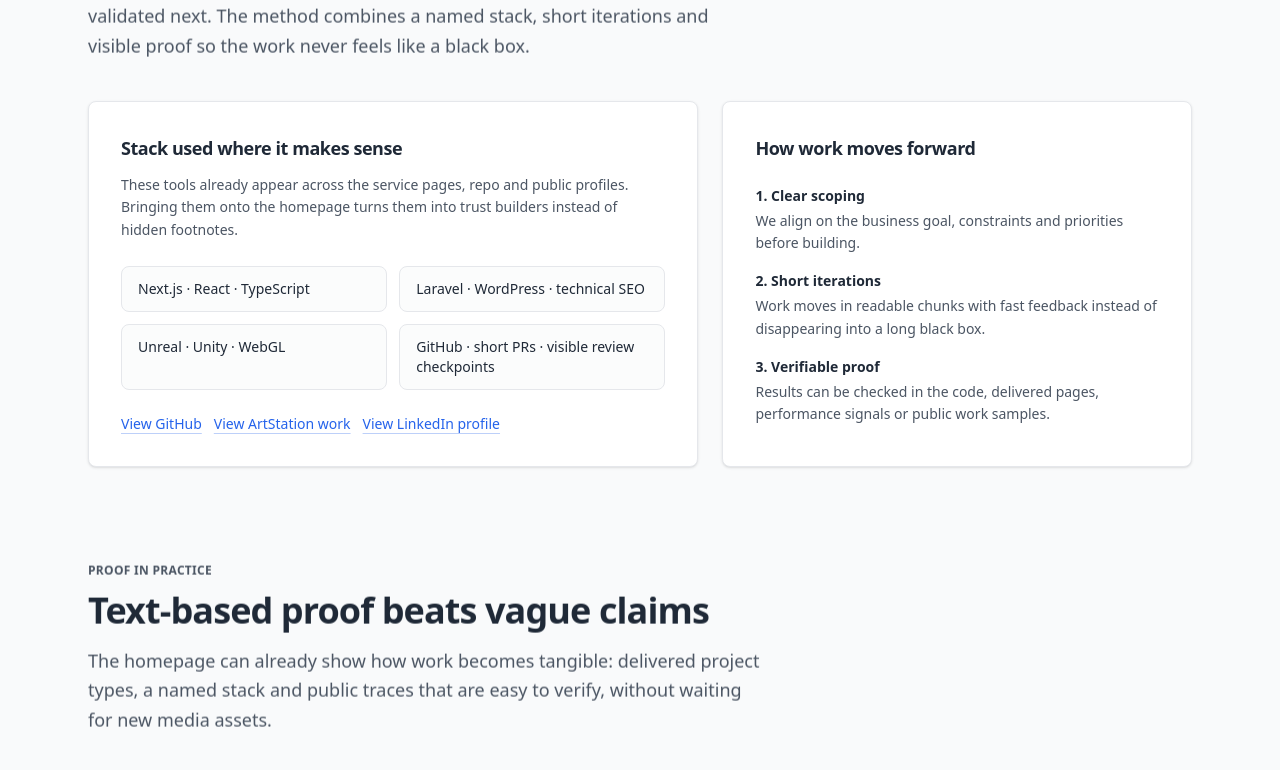
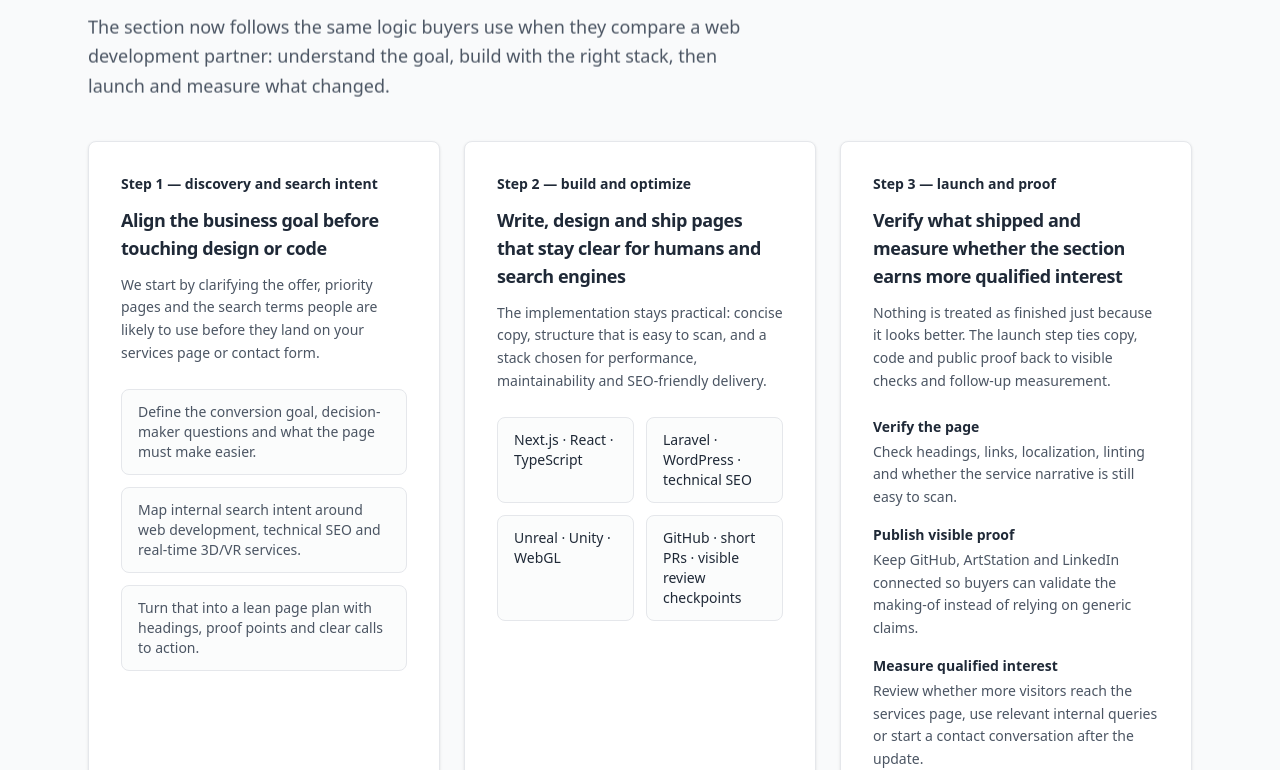
Before and after one commit to edge-solutions-hq/edge-solutions, a Next.js app in the folder web/: page /en in a window 1280 px wide. Shown: the part 1370-2140 px from the top of the page. Built offline with nearby package versions, Linux system fonts and the light colour scheme; no server answers.

Commit message:
Refine homepage How We Work structure

```diff
--- a/web/messages/en.json
+++ b/web/messages/en.json
@@ -36,29 +36,46 @@
     },
     "process": {
       "eyebrow": "How we work",
-      "title": "A clear method that keeps your project readable from brief to launch",
-      "intro": "You can see how the project moves forward, what is in progress and what gets validated next. The method combines a named stack, short iterations and visible proof so the work never feels like a black box.",
-      "stackTitle": "Stack used where it makes sense",
-      "stackIntro": "These tools already appear across the service pages, repo and public profiles. Bringing them onto the homepage turns them into trust builders instead of hidden footnotes.",
+      "title": "A clear website process for scoping, building and launching work that can be verified",
+      "intro": "The section now follows the same logic buyers use when they compare a web development partner: understand the goal, build with the right stack, then launch and measure what changed.",
+      "discovery": {
+        "kicker": "Step 1 — discovery and search intent",
+        "title": "Align the business goal before touching design or code",
+        "body": "We start by clarifying the offer, priority pages and the search terms people are likely to use before they land on your services page or contact form.",
+        "points": {
+          "goals": "Define the conversion goal, decision-maker questions and what the page must make easier.",
+          "queries": "Map internal search intent around web development, technical SEO and real-time 3D/VR services.",
+          "plan": "Turn that into a lean page plan with headings, proof points and clear calls to action."
+        }
+      },
+      "build": {
+        "kicker": "Step 2 — build and optimize",
+        "title": "Write, design and ship pages that stay clear for humans and search engines",
+        "body": "The implementation stays practical: concise copy, structure that is easy to scan, and a stack chosen for performance, maintainability and SEO-friendly delivery.",
         "stackItems": {
           "web": "Next.js · React · TypeScript",
           "backend": "Laravel · WordPress · technical SEO",
           "realtime": "Unreal · Unity · WebGL",
           "delivery": "GitHub · short PRs · visible review checkpoints"
+        }
       },
-      "workflowTitle": "How work moves forward",
-      "workflowItems": {
-        "scope": {
-          "step": "1. Clear scoping",
-          "body": "We align on the business goal, constraints and priorities before building."
+      "launch": {
+        "kicker": "Step 3 — launch and proof",
+        "title": "Verify what shipped and measure whether the section earns more qualified interest",
+        "body": "Nothing is treated as finished just because it looks better. The launch step ties copy, code and public proof back to visible checks and follow-up measurement.",
+        "items": {
+          "verify": {
+            "step": "Verify the page",
+            "body": "Check headings, links, localization, linting and whether the service narrative is still easy to scan."
           },
-        "iterate": {
-          "step": "2. Short iterations",
-          "body": "Work moves in readable chunks with fast feedback instead of disappearing into a long black box."
+          "publish": {
+            "step": "Publish visible proof",
+            "body": "Keep GitHub, ArtStation and LinkedIn connected so buyers can validate the making-of instead of relying on generic claims."
           },
-        "prove": {
-          "step": "3. Verifiable proof",
-          "body": "Results can be checked in the code, delivered pages, performance signals or public work samples."
+          "measure": {
+            "step": "Measure qualified interest",
+            "body": "Review whether more visitors reach the services page, use relevant internal queries or start a contact conversation after the update."
+          }
         }
       },
       "links": {
--- a/web/messages/fr.json
+++ b/web/messages/fr.json
@@ -36,29 +36,46 @@
     },
     "process": {
       "eyebrow": "Comment on travaille",
-      "title": "Une méthode claire pour garder votre projet lisible du brief à la mise en ligne",
-      "intro": "Vous voyez comment le projet avance, ce qui est en cours et ce qui sera validé ensuite. La méthode combine stack assumée, itérations courtes et preuves visibles pour éviter l’effet boîte noire.",
-      "stackTitle": "Stack utilisée selon le besoin",
-      "stackIntro": "Les mêmes outils reviennent déjà dans les services, le repo et les profils publics : ils servent ici de preuve concrète plutôt que de jargon caché en bas de page.",
+      "title": "Un process web clair pour cadrer, produire et mettre en ligne sans zone floue",
+      "intro": "La section suit maintenant la logique qu’un décideur utilise pour évaluer un partenaire web : comprendre l’objectif, produire avec la bonne stack, puis vérifier ce qui a réellement changé après mise en ligne.",
+      "discovery": {
+        "kicker": "Étape 1 — cadrage et intention de recherche",
+        "title": "Aligner l’objectif business avant de toucher au design ou au code",
+        "body": "On clarifie d’abord l’offre, les pages prioritaires et les requêtes que vos prospects utilisent avant d’arriver sur la page services ou le formulaire de contact.",
+        "points": {
+          "goals": "Définir l’objectif de conversion, les questions du décideur et ce que la page doit rendre plus simple.",
+          "queries": "Cartographier l’intention de recherche autour du développement web, du SEO technique et des services 3D/VR temps réel.",
+          "plan": "Transformer cela en plan de page lisible avec bons intertitres, preuves concrètes et appels à l’action clairs."
+        }
+      },
+      "build": {
+        "kicker": "Étape 2 — production et optimisation",
+        "title": "Rédiger, designer et livrer des pages lisibles pour les humains comme pour les moteurs",
+        "body": "L’exécution reste pragmatique : un message concis, une structure facile à scanner et une stack choisie pour la performance, la maintenabilité et une mise en ligne propre côté SEO.",
         "stackItems": {
           "web": "Next.js · React · TypeScript",
           "backend": "Laravel · WordPress · SEO technique",
           "realtime": "Unreal · Unity · WebGL",
           "delivery": "GitHub · PR courtes · validations visibles"
+        }
       },
-      "workflowTitle": "Comment le projet avance",
-      "workflowItems": {
-        "scope": {
-          "step": "1. Cadrage clair",
-          "body": "On fixe l’objectif business, les contraintes et la priorité avant d’ouvrir le chantier."
+      "launch": {
+        "kicker": "Étape 3 — mise en ligne et preuve",
+        "title": "Vérifier ce qui part en production et mesurer si la section génère plus d’intérêt qualifié",
+        "body": "Rien n’est considéré comme terminé parce que c’est plus joli. La mise en ligne relie le copy, le code et les preuves publiques à des contrôles visibles et à une mesure après publication.",
+        "items": {
+          "verify": {
+            "step": "Vérifier la page",
+            "body": "Contrôler les titres, les liens, la localisation, le lint et la lisibilité globale du récit de service."
           },
-        "iterate": {
-          "step": "2. Itérations courtes",
-          "body": "Le travail avance par blocs lisibles avec retours rapides plutôt qu’en tunnel."
+          "publish": {
+            "step": "Publier des preuves visibles",
+            "body": "Garder GitHub, ArtStation et LinkedIn reliés à la page pour que le making-of soit vérifiable au lieu de reposer sur des promesses génériques."
           },
-        "prove": {
-          "step": "3. Preuves vérifiables",
-          "body": "Le résultat se vérifie dans le code, les pages livrées, les performances ou les démonstrations publiques."
+          "measure": {
+            "step": "Mesurer l’intérêt qualifié",
+            "body": "Observer si plus de visiteurs rejoignent la page services, utilisent des requêtes internes pertinentes ou lancent une prise de contact après la mise à jour."
+          }
         }
       },
       "links": {
--- a/web/messages/nl.json
+++ b/web/messages/nl.json
@@ -36,29 +36,46 @@
     },
     "process": {
       "eyebrow": "Hoe we werken",
-      "title": "Een duidelijke methode die je project leesbaar houdt van briefing tot lancering",
-      "intro": "Je ziet hoe het project vooruitgaat, wat in uitvoering is en wat daarna gevalideerd wordt. De methode combineert een benoemde stack, korte iteraties en zichtbaar bewijs zodat het werk geen black box wordt.",
-      "stackTitle": "Stack ingezet waar die zinvol is",
-      "stackIntro": "Deze tools staan al op de servicepagina's, in de repo en in publieke profielen. Ze op de homepage tonen maakt ze tot vertrouwenssignalen in plaats van verborgen voetnoten.",
+      "title": "Een helder webproces om af te bakenen, te bouwen en te lanceren zonder black-boxgevoel",
+      "intro": "De sectie volgt nu de logica waarmee een beslisser een webpartner beoordeelt: eerst het doel begrijpen, dan bouwen met de juiste stack en daarna controleren wat er na de lancering echt veranderd is.",
+      "discovery": {
+        "kicker": "Stap 1 — afbakening en zoekintentie",
+        "title": "Het businessdoel scherpstellen vóór design of code start",
+        "body": "We maken eerst de propositie, prioritaire pagina's en zoektermen helder die prospects gebruiken voor ze op de dienstenpagina of het contactformulier terechtkomen.",
+        "points": {
+          "goals": "Bepalen wat het conversiedoel is, welke vragen een beslisser heeft en wat de pagina makkelijker moet maken.",
+          "queries": "De interne zoekintentie rond webontwikkeling, technische SEO en realtime 3D/VR-diensten in kaart brengen.",
+          "plan": "Dat vertalen naar een compacte paginaplan met duidelijke tussenkoppen, bewijs en calls to action."
+        }
+      },
+      "build": {
+        "kicker": "Stap 2 — bouwen en optimaliseren",
+        "title": "Pagina's schrijven, ontwerpen en opleveren die helder blijven voor mensen en zoekmachines",
+        "body": "De uitvoering blijft praktisch: beknopte copy, een scanbare structuur en een stack gekozen voor performance, onderhoudbaarheid en SEO-vriendelijke oplevering.",
         "stackItems": {
           "web": "Next.js · React · TypeScript",
           "backend": "Laravel · WordPress · technische SEO",
           "realtime": "Unreal · Unity · WebGL",
           "delivery": "GitHub · korte PR's · zichtbare reviewmomenten"
+        }
       },
-      "workflowTitle": "Hoe het werk vooruitgaat",
-      "workflowItems": {
-        "scope": {
-          "step": "1. Duidelijke afbakening",
-          "body": "We stemmen eerst af op het businessdoel, de randvoorwaarden en de prioriteiten voor er gebouwd wordt."
+      "launch": {
+        "kicker": "Stap 3 — lancering en bewijs",
+        "title": "Controleren wat live gaat en meten of de sectie meer gekwalificeerde interesse oplevert",
+        "body": "Niets is klaar alleen omdat het er beter uitziet. De lancering koppelt copy, code en publieke bewijzen aan zichtbare controles en opvolgmeting.",
+        "items": {
+          "verify": {
+            "step": "De pagina controleren",
+            "body": "Koppen, links, lokalisatie, linting en de scanbaarheid van het serviceverhaal nakijken."
           },
-        "iterate": {
-          "step": "2. Korte iteraties",
-          "body": "Het werk gaat vooruit in leesbare blokken met snelle feedback, niet in een lange black box."
+          "publish": {
+            "step": "Zichtbaar bewijs publiceren",
+            "body": "GitHub, ArtStation en LinkedIn gekoppeld houden zodat bezoekers het making-of kunnen verifiëren in plaats van generieke claims te moeten geloven."
           },
-        "prove": {
-          "step": "3. Controleerbaar bewijs",
-          "body": "Resultaten zijn na te kijken in de code, opgeleverde pagina's, performance-signalen of publieke voorbeelden."
+          "measure": {
+            "step": "Gekwalificeerde interesse meten",
+            "body": "Nagaan of meer bezoekers de dienstenpagina bereiken, relevante interne zoektermen gebruiken of een contactgesprek starten na de update."
+          }
         }
       },
       "links": {
--- a/web/src/app/[locale]/page.tsx
+++ b/web/src/app/[locale]/page.tsx
@@ -182,29 +182,93 @@ export default async function HomePage({params}: Props) {
           <p>{t('home.process.intro')}</p>
         </SectionIntro>
 
-        <div className="mt-10 grid grid-cols-1 gap-6 lg:grid-cols-[minmax(0,1.3fr)_minmax(0,1fr)]">
+        <div className="mt-10 grid grid-cols-1 gap-6 xl:grid-cols-3">
           <Card className="p-6 md:p-8">
-            <h3 className="text-lg font-semibold tracking-tight">
-              {t('home.process.stackTitle')}
+            <div className="text-sm font-semibold text-foreground">
+              {t('home.process.discovery.kicker')}
+            </div>
+            <h3 className="mt-3 text-lg font-semibold tracking-tight">
+              {t('home.process.discovery.title')}
             </h3>
             <p className="mt-3 text-sm leading-relaxed text-muted-foreground">
-              {t('home.process.stackIntro')}
+              {t('home.process.discovery.body')}
+            </p>
+            <ul className="mt-6 space-y-3 text-sm text-muted-foreground">
+              <li className="rounded-lg border border-border bg-background/60 px-4 py-3">
+                {t('home.process.discovery.points.goals')}
+              </li>
+              <li className="rounded-lg border border-border bg-background/60 px-4 py-3">
+                {t('home.process.discovery.points.queries')}
+              </li>
+              <li className="rounded-lg border border-border bg-background/60 px-4 py-3">
+                {t('home.process.discovery.points.plan')}
+              </li>
+            </ul>
+          </Card>
+
+          <Card className="p-6 md:p-8">
+            <div className="text-sm font-semibold text-foreground">
+              {t('home.process.build.kicker')}
+            </div>
+            <h3 className="mt-3 text-lg font-semibold tracking-tight">
+              {t('home.process.build.title')}
+            </h3>
+            <p className="mt-3 text-sm leading-relaxed text-muted-foreground">
+              {t('home.process.build.body')}
             </p>
 
             <ul className="mt-6 grid gap-3 sm:grid-cols-2">
               <li className="rounded-lg border border-border bg-background/60 px-4 py-3 text-sm font-medium text-foreground">
-                {t('home.process.stackItems.web')}
+                {t('home.process.build.stackItems.web')}
               </li>
               <li className="rounded-lg border border-border bg-background/60 px-4 py-3 text-sm font-medium text-foreground">
-                {t('home.process.stackItems.backend')}
+                {t('home.process.build.stackItems.backend')}
               </li>
               <li className="rounded-lg border border-border bg-background/60 px-4 py-3 text-sm font-medium text-foreground">
-                {t('home.process.stackItems.realtime')}
+                {t('home.process.build.stackItems.realtime')}
               </li>
               <li className="rounded-lg border border-border bg-background/60 px-4 py-3 text-sm font-medium text-foreground">
-                {t('home.process.stackItems.delivery')}
+                {t('home.process.build.stackItems.delivery')}
               </li>
             </ul>
+          </Card>
+
+          <Card className="p-6 md:p-8">
+            <div className="text-sm font-semibold text-foreground">
+              {t('home.process.launch.kicker')}
+            </div>
+            <h3 className="mt-3 text-lg font-semibold tracking-tight">
+              {t('home.process.launch.title')}
+            </h3>
+            <p className="mt-3 text-sm leading-relaxed text-muted-foreground">
+              {t('home.process.launch.body')}
+            </p>
+            <ol className="mt-6 space-y-4">
+              <li>
+                <div className="text-sm font-semibold text-foreground">
+                  {t('home.process.launch.items.verify.step')}
+                </div>
+                <p className="mt-1 text-sm leading-relaxed text-muted-foreground">
+                  {t('home.process.launch.items.verify.body')}
+                </p>
+              </li>
+              <li>
+                <div className="text-sm font-semibold text-foreground">
+                  {t('home.process.launch.items.publish.step')}
+                </div>
+                <p className="mt-1 text-sm leading-relaxed text-muted-foreground">
+                  {t('home.process.launch.items.publish.body')}
+                </p>
+              </li>
+              <li>
+                <div className="text-sm font-semibold text-foreground">
+                  {t('home.process.launch.items.measure.step')}
+                </div>
+                <p className="mt-1 text-sm leading-relaxed text-muted-foreground">
+                  {t('home.process.launch.items.measure.body')}
+                </p>
+              </li>
+            </ol>
 
             <div className="mt-6 flex flex-wrap gap-3 text-sm text-link">
               <a
@@ -232,38 +296,6 @@ export default async function HomePage({params}: Props) {
                 {t('home.process.links.linkedin')}
               </a>
             </div>
-          </Card>
-
-          <Card className="p-6 md:p-8">
-            <h3 className="text-lg font-semibold tracking-tight">
-              {t('home.process.workflowTitle')}
-            </h3>
-            <ol className="mt-6 space-y-4">
-              <li>
-                <div className="text-sm font-semibold text-foreground">
-                  {t('home.process.workflowItems.scope.step')}
-                </div>
-                <p className="mt-1 text-sm leading-relaxed text-muted-foreground">
-                  {t('home.process.workflowItems.scope.body')}
-                </p>
-              </li>
-              <li>
-                <div className="text-sm font-semibold text-foreground">
-                  {t('home.process.workflowItems.iterate.step')}
-                </div>
-                <p className="mt-1 text-sm leading-relaxed text-muted-foreground">
-                  {t('home.process.workflowItems.iterate.body')}
-                </p>
-              </li>
-              <li>
-                <div className="text-sm font-semibold text-foreground">
-                  {t('home.process.workflowItems.prove.step')}
-                </div>
-                <p className="mt-1 text-sm leading-relaxed text-muted-foreground">
-                  {t('home.process.workflowItems.prove.body')}
-                </p>
-              </li>
-            </ol>
           </Card>
         </div>
       </section>
```
Lines whose indentation alone changed are shown as unchanged.
